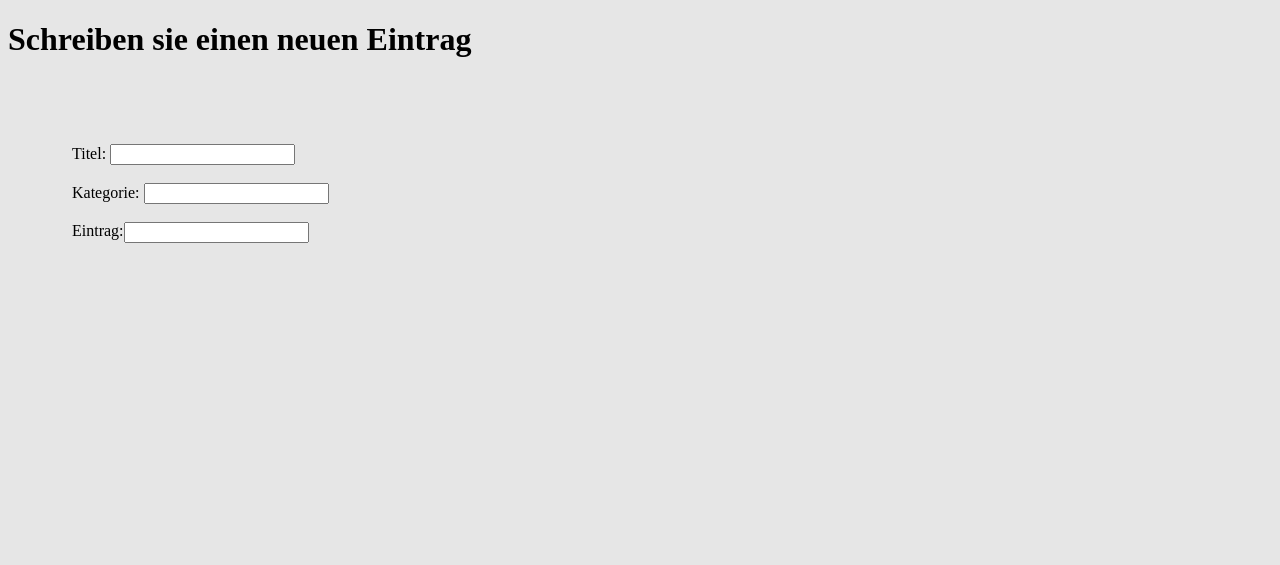
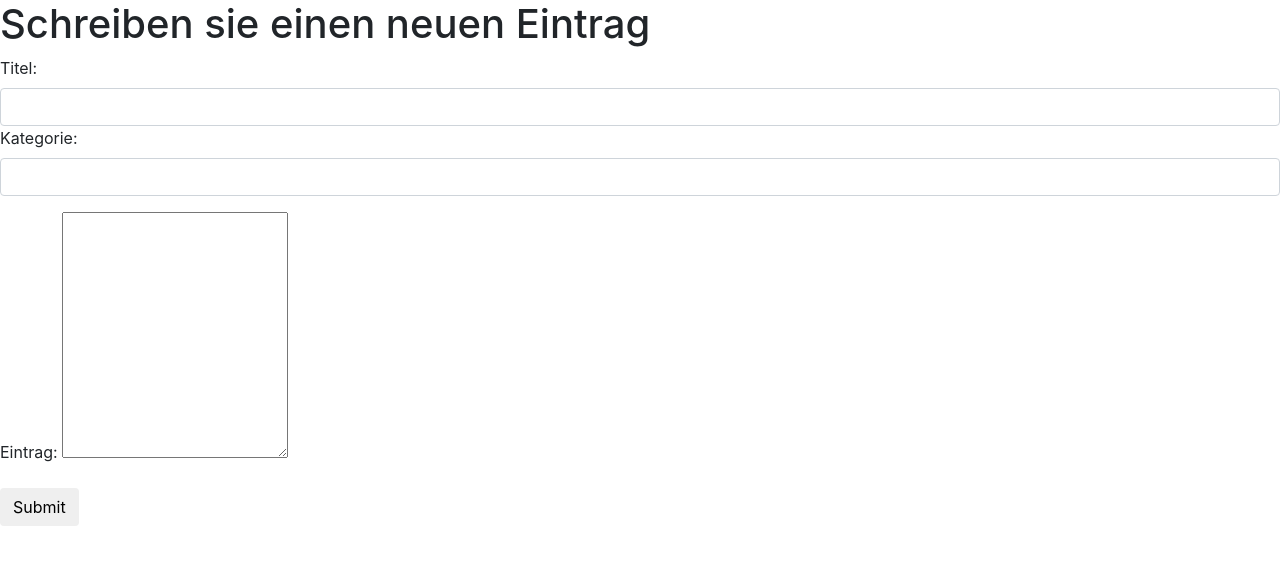
Before and after one commit to buche2/wiss, a PHP site: page /view/eintrag.php in a window 1280 px wide. Shown: the top 565 px of the page. Run offline with PHP 8.4, Linux system fonts and the light colour scheme; some libraries are stand-ins or nearby versions.

Commit message:
view für eintrag.php mit Bootstrap vorerst beendet

```diff
--- a/view/eintrag.php
+++ b/view/eintrag.php
@@ -2,9 +2,12 @@
 <html lang="de">
 <head>
 	<meta charset="utf-8">
-	<title></title>
+	<title>Neuer Eintrag</title>
 
-	<style type="text/css">
+	<!-- Bootstrap link -->
+	<link rel="stylesheet" href="https://maxcdn.bootstrapcdn.com/bootstrap/4.0.0/css/bootstrap.min.css" integrity="sha384-Gn5384xqQ1aoWXA+058RXPxPg6fy4IWvTNh0E263XmFcJlSAwiGgFAW/dAiS6JXm" crossorigin="anonymous">
+
+	<!-- <style type="text/css">
 		body {
 			background-color: rgb(230, 230, 230);
 		}
@@ -16,24 +19,35 @@
 		}
 
 		#eintrag {
-			position: fixed;
+			position: fixed ;
 		}
-	</style>
+	</style> -->
+
 </head>
 <body>
 	<h1>Schreiben sie einen neuen Eintrag</h1>
-	<div class="form">
-		<form action="" method="" onsubmit="">
+	<div class="form-group">
+		<form action="forum.php" method="post" onsubmit="function insertEintrag();">
+	<div>
 			<label for="titel">Titel:</label>
-			<input type="text" name="titel" id="titel" required width="">
-			<br><br>
+			<input type="text" class="form-control" name="titel" id="titel" required width="">
+	</div>
+	<div class="form-group">
 			<label for="kategorie">Kategorie:</label>
-			<input type="text" name="kategorie" id="kat"
+			<input type="text" class="form-control" name="kategorie" id="kat"
 			required width="">
-			<br><br>
+	</div>
+	<div class="form-group">
 			<label for="eintrag">Eintrag:</label>
-			<input type="text" name="eintrag" id="eintrag" required width="" height="">
+			<textarea type="text" class="form-control2" name="eintrag" id="eintrag" required rows="10"></textarea>
+	</div>
+	<button type="submit" class="btn">Submit</button>
 		</form>
 	</div>
+
+	<!-- Footer (Scripts) -->
+	<script src="https://code.jquery.com/jquery-3.2.1.slim.min.js" integrity="sha384-KJ3o2DKtIkvYIK3UENzmM7KCkRr/rE9/Qpg6aAZGJwFDMVNA/GpGFF93hXpG5KkN" crossorigin="anonymous"></script>
+	<script src="https://cdnjs.cloudflare.com/ajax/libs/popper.js/1.12.9/umd/popper.min.js" integrity="sha384-ApNbgh9B+Y1QKtv3Rn7W3mgPxhU9K/ScQsAP7hUibX39j7fakFPskvXusvfa0b4Q" crossorigin="anonymous"></script>
+	<script src="https://maxcdn.bootstrapcdn.com/bootstrap/4.0.0/js/bootstrap.min.js" integrity="sha384-JZR6Spejh4U02d8jOt6vLEHfe/JQGiRRSQQxSfFWpi1MquVdAyjUar5+76PVCmYl" crossorigin="anonymous"></script>
 </body>
 </html>
```
Also changed, not shown: controller/eintragController.php (added, +23 -0 lines).
